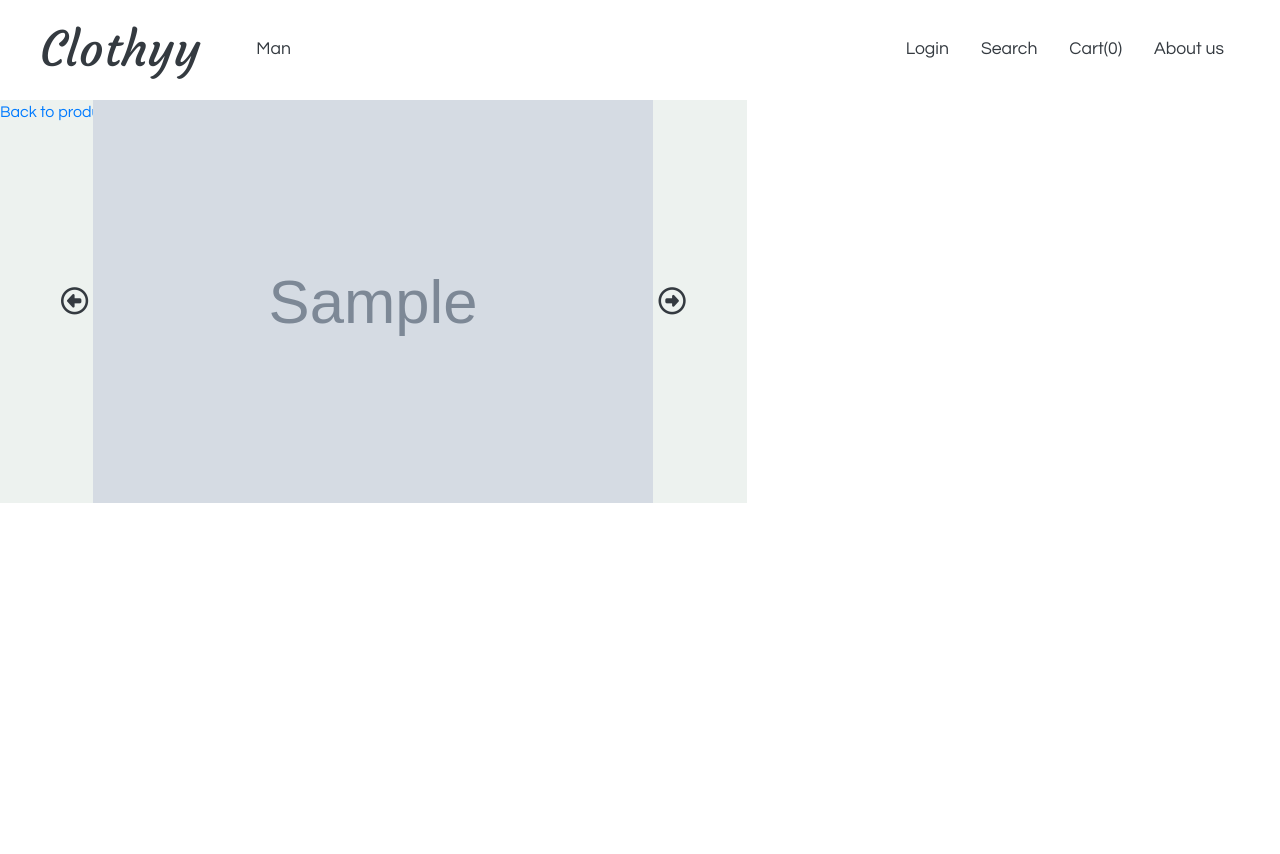
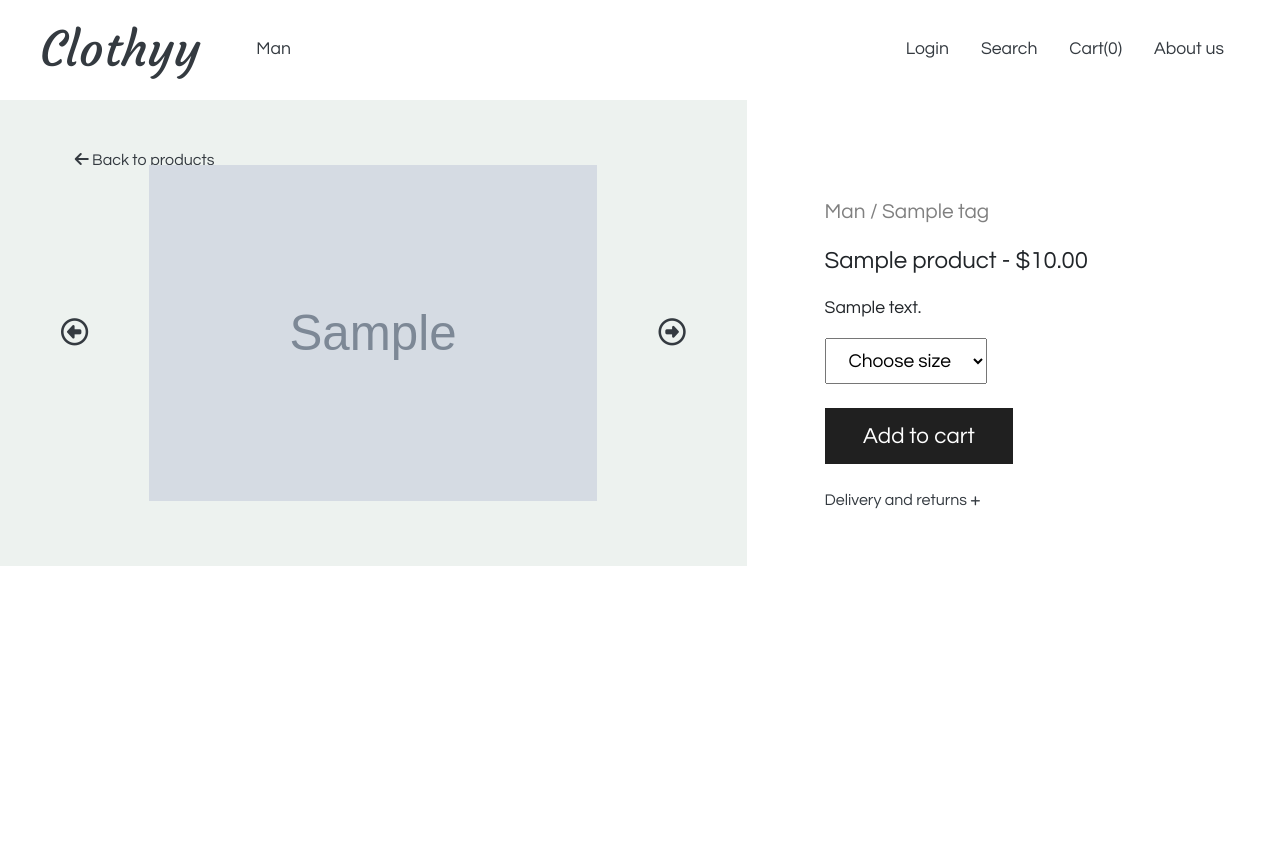
Before and after one commit to topdev0401/Ecommerce-Django, a Django app: a page that uses clothy/main/templates/main/product.html in a window 1280 px wide. Shown: the top 854 px of the page. Run offline with Django 3.2, Linux system fonts and the light colour scheme; tables that the repository leaves empty hold one stand-in row (values such as "Sample post"); grey boxes marked "Sample" are stand-in pictures; some libraries are stand-ins or nearby versions.

Commit message:
improving product.html

```diff
--- a/clothy/main/static/main/css/style.css
+++ b/clothy/main/static/main/css/style.css
@@ -24,6 +24,9 @@
 }
 .font-11{
     font-size: 1.1rem;
+}
+.font-08{
+    font-size: 0.8rem;
 }
 .font-spec{
     font-family: 'Courgette', cursive;
@@ -199,3 +202,27 @@
 .left-90{
     left: 90%;
 }
+#size{
+    padding-top: 3%;
+    padding-bottom: 3%;
+    padding-left: 5%;
+    padding-right: 5%;
+    font-size: 1.2rem;
+}
+#btn{
+    padding-top: 3%;
+    padding-bottom: 3%;
+    padding-left: 5%;
+    padding-right: 5%;
+    font-size: 1.4rem;
+    width:50%;
+    background-color: rgb(32, 32, 32);
+    color: white;
+    border: 0px;
+}
+#btn:hover{
+    background-color: rgb(104, 103, 103);
+}
+.color-gray{
+    color: gray;
+}
--- /dev/null
+++ b/clothy/main/static/main/js/productBlock.js
@@ -0,0 +1,26 @@
+$(document).ready(function(){
+    $('.view').css('opacity', '0');
+    $('.size').css('opacity', '0');
+    $('.img2').hide();
+
+    $('.product-in-category').hover(function(){
+        $(this).find('.view').stop(true,true).animate({'opacity':'1'}, 100);
+        $(this).siblings().eq(1).stop(true,true).animate({'opacity':'1'}, 250);
+
+        $(this).find('.img1').hide();
+        $(this).find('.img2').show();
+    },
+    function(){
+        $(this).find('.view').stop(true,true).animate({'opacity':'0'}, 100);
+        $(this).siblings().eq(1).stop(true,true).animate({'opacity':'0'}, 250);
+
+        $(this).find('.img1').show();
+        $(this).find('.img2').hide();
+    })
+
+    $('.name-of-product').hover(function(){
+        $(this).next().stop(true,true).animate({'opacity':'1'}, 250);
+    },function(){
+        $(this).next().stop(true,true).animate({'opacity':'0'}, 250);
+    })
+})
--- /dev/null
+++ b/clothy/main/static/main/js/sizeConvert.js
@@ -0,0 +1,20 @@
+
+var fullStr =  $('#size').attr('data'); //['S', 'XL', 'XXL', 'M']
+var strWithoutBrackets = fullStr.substring(1,fullStr.length-1); // 'S', 'XL', 'XXL', 'M'
+strWithoutBrackets = strWithoutBrackets.replace(/\'/g,''); // S, XL, XXL, M
+strWithoutBrackets = strWithoutBrackets.replace(/ /g, '');
+arrayOfSizes = strWithoutBrackets.split(',');
+arrayOfSizes.unshift('Choose size');
+
+for(let i = 0; i < arrayOfSizes.length; i++){
+    var newOption = `<option value="${i}">${arrayOfSizes[i]}</option>`;
+    $('#size').append(newOption);
+}
+
+/* Hide and show text */
+$('.shipping').hide();
+$('.del-and-ret').click(function() {
+    $('.shipping').slideToggle();
+    $('.plus-sign').toggleClass('fa-plus');
+    $('.plus-sign').toggleClass('fa-minus');
+})
--- a/clothy/main/templates/main/product.html
+++ b/clothy/main/templates/main/product.html
@@ -1,24 +1,49 @@
 {% extends "main/base.html" %}
 {% load static %}
 {% block content %}
-<div class="container-fluid nav-white">
-    <div class="row">
+<div class="container-fluid nav-white pl-0 pr-0">
+    <div class="row ml-0 mr-0">
         <div class="col-7 bg-gray mt-100px d-flex" style="overflow:hidden;">
-            <p class="pos-abs-top-left"><a href="#">Back to products</a></p>
+            <p class="pos-abs-top-left left-10 mt-5"><a class="text-dark" href="#"><i class="fas fa-arrow-left"></i> Back to products</a></p>
 
-            <img class="pos-rel w-75 pos-rel m-auto" style="opacity: 0;" src="{{ this_product.image_1.url }}">
-            <img class="w-75 centered product-image" src="{{ this_product.image_1.url }}" alt="{{ this_product.name }}">
-            <img class="w-75 centered product-image" src="{{ this_product.image_2.url }}" alt="{{ this_product.name }}">
-            <img class="w-75 centered product-image" src="{{ this_product.image_3.url }}" alt="{{ this_product.name }}">
-
+            <img class="pos-rel w-60 pos-rel m-auto" style="padding-top: 10%; padding-bottom: 10%; opacity: 0;" src="{{ this_product.image_1.url }}">
+            <img class="w-60 centered product-image" src="{{ this_product.image_1.url }}" alt="{{ this_product.name }}">
+            <img class="w-60 centered product-image" src="{{ this_product.image_2.url }}" alt="{{ this_product.name }}">
+            <img class="w-60 centered product-image" src="{{ this_product.image_3.url }}" alt="{{ this_product.name }}">
 
             <a id="left-arrow" href="#"><i class="far fa-arrow-alt-circle-left font-17 text-dark left-10"></i></a>
             <a id="right-arrow" href="#"><i class="far fa-arrow-alt-circle-right font-17 text-dark left-90"></i></a>
         </div>
-        <div class="col-5">
+        <div class="col-5 mt-100px d-flex justify-content-center">
+            <div class="product-info w-75 mt-5">
+                <p class="mt-5 font-13 color-gray">{{ this_category }} / {{ this_product.tag_name }}</p>
+                <p class="font-15">{{ this_product.name }} - ${{ this_product.price }}</p>
+                <p class="font-11 w-50">{{ this_product.description }}</p>
+                <select id="size" data="{{ this_product.size }}">
+                </select><br><br>
+                <input type="button" id="btn" value="Add to cart">
+                <p class="mt-4 del-and-ret"><a class="text-dark" href="#">Delivery and returns <i style="font-size: 0.7rem;" class="plus-sign fas fa-plus"></i></a></p>
+                <p class="font-08 w-60 shipping">We ship worldwide. Always free returns. Free shipping on Finnish orders over 100€ and international orders over 200€. 30 days return and exchange period. For orders outside the EU, Finnish VAT (24%) will be deducted from order total at checkout.</p>
+            </div>
         </div>
     </div>
+     <div class="row ml-0 mr-0 mt-5">
+            {% for s in similar_products %}
+                <div class="col-lg-3 col-md-4 col-sm-6 single-product {{s.tag_name}}">
+                    <div class="product-in-category bg-gray d-flex">
+                        <div class="w-60 m-auto">
+                            <img class="w-100 mt-5 mb-5 img1" src="{{ s.image_1.url }}" alt="img">
+                            <img class="w-100 mt-5 mb-5 img2" src="{{ s.image_2.url }}" alt="img">
+                        </div>
+                        <a href="{{ this_category.category_slug }}/{{ s.product_slug }}" class="view bg-light pl-4 pr-4 pt-3 pb-3 font-weight-bold text-dark text-decoration-none">View</a>
+                    </div>
+                    <p class="font-weight-bold mt-3 mb-1 name-of-product">{{ s.name }} <span class="font-weight-normal">{{ s.price }}</span></p>
+                </div>
+            {% endfor %}
+     </div>
 </div>
 
 <script src="{% static 'main/js/productSlider.js' %}" type="text/javascript"> </script>
+<script src="{% static 'main/js/sizeConvert.js' %}" type="text/javascript"> </script>
+<script src="{% static 'main/js/productBlock.js' %}" type="text/javascript"> </script>
 {% endblock %}
--- a/clothy/main/views.py
+++ b/clothy/main/views.py
@@ -67,10 +67,14 @@
     if product_slug in products:
         matching_category = Category.objects.filter(category_slug=category_slug)
         matching_product = Product.objects.filter(product_slug=product_slug)
+        similar_products = Product.objects.filter(category_name__category_slug=category_slug).exclude(product_slug=product_slug)[:4] #TODO change later to also filter for tags
+        for s in similar_products:
+            print('Product ->', s)
         context={
             "category":all_categories,
             "this_product": matching_product[0],
             "this_category": matching_category[0],
+            "similar_products":similar_products,
         }
         return render(request, tmpl, context)
     else:
```
